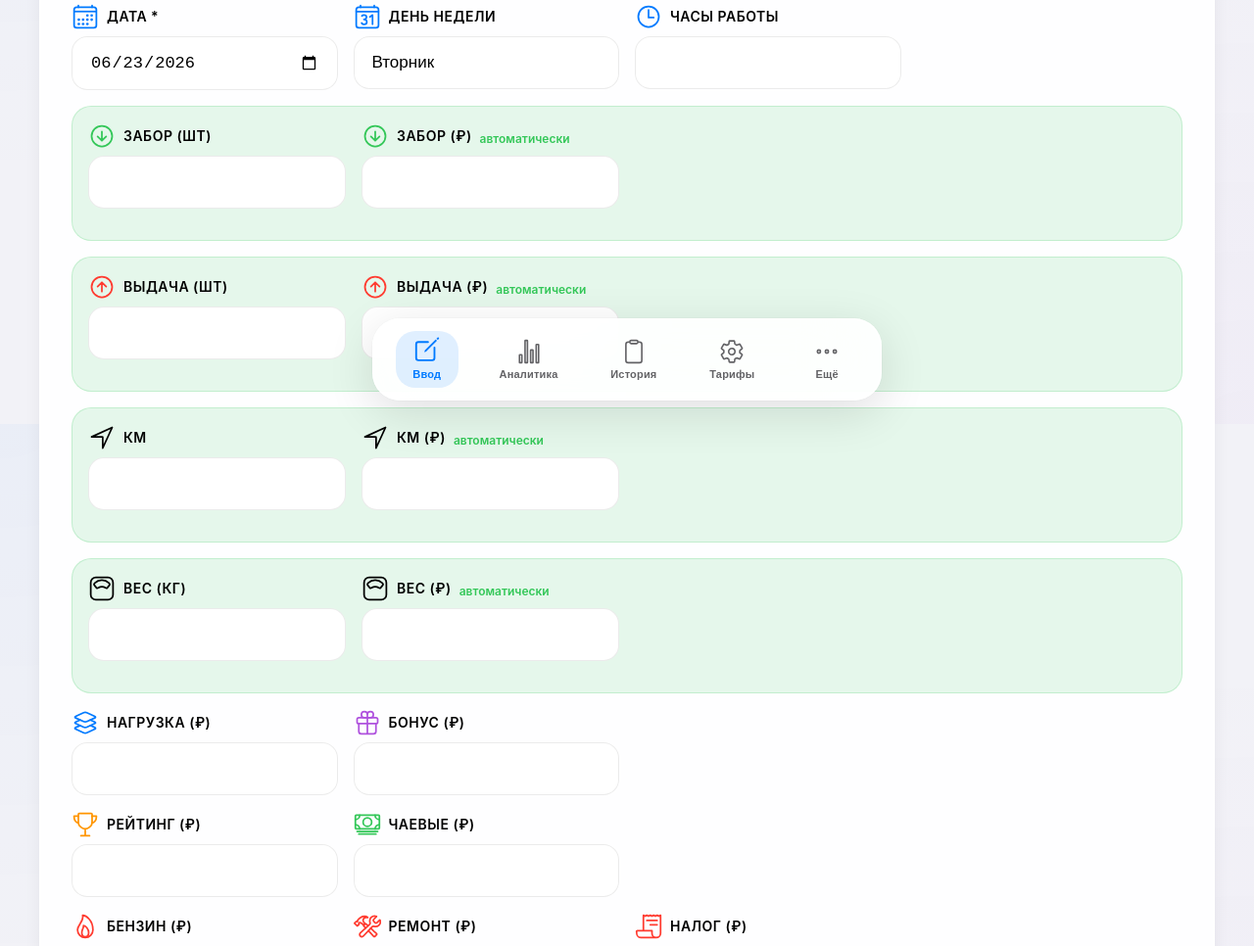
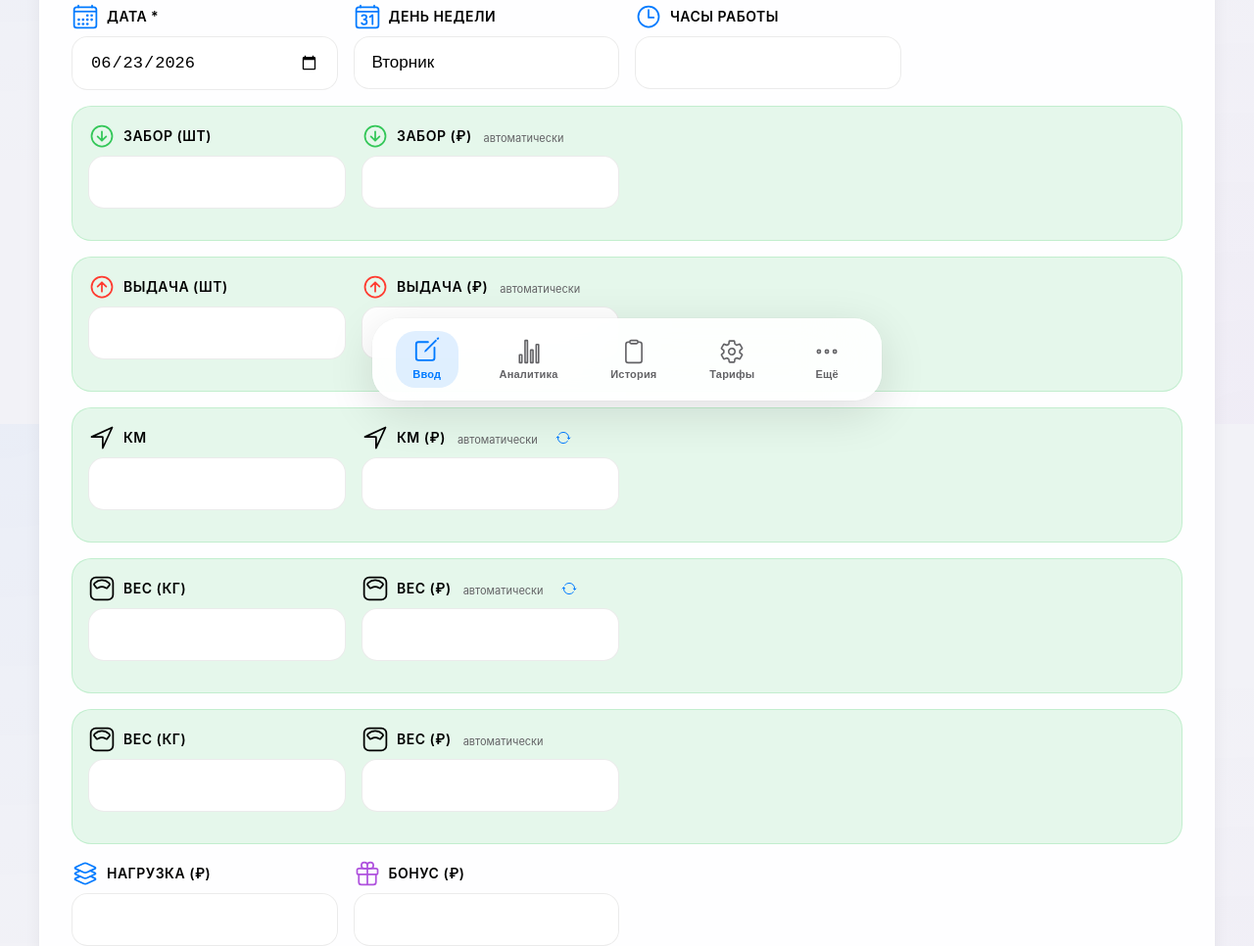
Before and after one commit to isbabinmsk-cpu/x5, a plain HTML site: page index.html in a window 1280 px wide. Shown: the part 367-1333 px from the top of the page at 98% size. Drawn offline with nearby package versions, Linux system fonts and the light colour scheme.

Commit message:
Add files via upload

```diff
--- a/index.html
+++ b/index.html
@@ -185,8 +185,34 @@
                 <ion-icon name="navigate-outline" class="form-icon km-icon"></ion-icon>
                 Км (₽)
                 <span class="auto-hint">автоматически</span>
+                <button type="button" class="btn-auto-toggle" onclick="toggleAutoCalc('km')" title="Переключить авто-расчет">
+                    <ion-icon name="sync-outline"></ion-icon>
+                </button>
             </label>
-            <input type="number" id="pay-distance" readonly>
+            <input type="number" id="pay-distance" step="0.01" min="0" oninput="markManualEdit('km')">
+        </div>
+    </div>
+</div>
+
+<div class="auto-calc-row">
+    <div class="form-row">
+        <div class="form-group">
+            <label>
+                <ion-icon name="scale-outline" class="form-icon weight-icon"></ion-icon>
+                Вес (кг)
+            </label>
+            <input type="number" id="weight" step="0.001" min="0" oninput="autoCalc('weight')">
+        </div>
+        <div class="form-group">
+            <label>
+                <ion-icon name="scale-outline" class="form-icon weight-icon"></ion-icon>
+                Вес (₽)
+                <span class="auto-hint">автоматически</span>
+                <button type="button" class="btn-auto-toggle" onclick="toggleAutoCalc('weight')" title="Переключить авто-расчет">
+                    <ion-icon name="sync-outline"></ion-icon>
+                </button>
+            </label>
+            <input type="number" id="pay-weight" step="0.01" min="0" oninput="markManualEdit('weight')">
         </div>
     </div>
 </div>
--- a/script.js
+++ b/script.js
@@ -1884,3 +1884,59 @@ function formatMoney(n) {
 function formatDate(s) {
     return new Date(s).toLocaleDateString('ru-RU');
 }
+
+// ===== РУЧНОЕ РЕДАКТИРОВАНИЕ С АВТО-РАСЧЕТОМ =====
+
+// Объект для хранения состояния авто-расчета
+const autoCalcState = {
+    km: true,      // true = авто-расчет включен
+    weight: true
+};
+
+// Переключение режима авто-расчета
+function toggleAutoCalc(field) {
+    autoCalcState[field] = !autoCalcState[field];
+
+    const btn = event.target.closest('.btn-auto-toggle');
+    const input = document.getElementById(field === 'km' ? 'pay-distance' : 'pay-weight');
+    const hint = input.parentElement.querySelector('.auto-hint');
+
+    if (autoCalcState[field]) {
+        // Включаем авто-расчет
+        btn.classList.remove('manual-mode');
+        input.classList.remove('manual-edit');
+        if (hint) hint.textContent = 'автоматически';
+
+        // Пересчитываем автоматически
+        autoCalc(field);
+    } else {
+        // Отключаем авто-расчет
+        btn.classList.add('manual-mode');
+        input.classList.add('manual-edit');
+        if (hint) hint.textContent = 'ручной ввод';
+    }
+}
+
+// Помечаем поле как отредактированное вручную
+function markManualEdit(field) {
+    if (autoCalcState[field]) {
+        // Если авто-расчет включен, но пользователь редактирует - переключаем в ручной режим
+        autoCalcState[field] = false;
+
+        const btn = document.querySelector(`[onclick="toggleAutoCalc('${field}')"]`);
+        const input = document.getElementById(field === 'km' ? 'pay-distance' : 'pay-weight');
+        const hint = input.parentElement.querySelector('.auto-hint');
+
+        if (btn) btn.classList.add('manual-mode');
+        input.classList.add('manual-edit');
+        if (hint) hint.textContent = 'ручной ввод';
+    }
+}
+
+// Обновите функцию autoCalc для проверки состояния
+const originalAutoCalc = autoCalc;
+autoCalc = function(field) {
+    if (autoCalcState[field]) {
+        originalAutoCalc(field);
+    }
+};
--- a/style.css
+++ b/style.css
@@ -2953,3 +2953,43 @@ table .btn-danger ion-icon {
         font-size: 24px !important;
     }
 }
+
+/* ===== КНОПКА ПЕРЕКЛЮЧЕНИЯ АВТО-РАСЧЕТА ===== */
+.btn-auto-toggle {
+    background: none;
+    border: none;
+    padding: 4px;
+    cursor: pointer;
+    display: inline-flex;
+    align-items: center;
+    margin-left: 6px;
+    vertical-align: middle;
+    border-radius: 4px;
+    transition: all 0.2s;
+}
+
+.btn-auto-toggle ion-icon {
+    font-size: 16px;
+    color: var(--ios-accent);
+}
+
+.btn-auto-toggle:hover {
+    background: rgba(0, 122, 255, 0.1);
+}
+
+.btn-auto-toggle.manual-mode ion-icon {
+    color: var(--ios-danger);
+}
+
+/* Поле с ручным редактированием */
+.manual-edit {
+    background: #fff9e6 !important;
+    border: 2px solid #f59e0b !important;
+}
+
+.auto-hint {
+    font-size: 11px;
+    color: var(--ios-text-tertiary);
+    font-weight: normal;
+    margin-left: 4px;
+}
```
